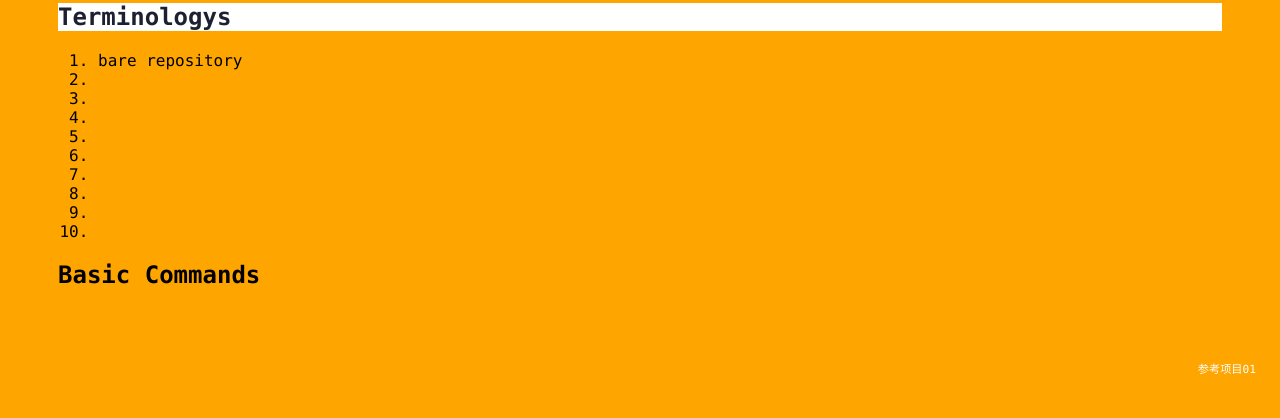
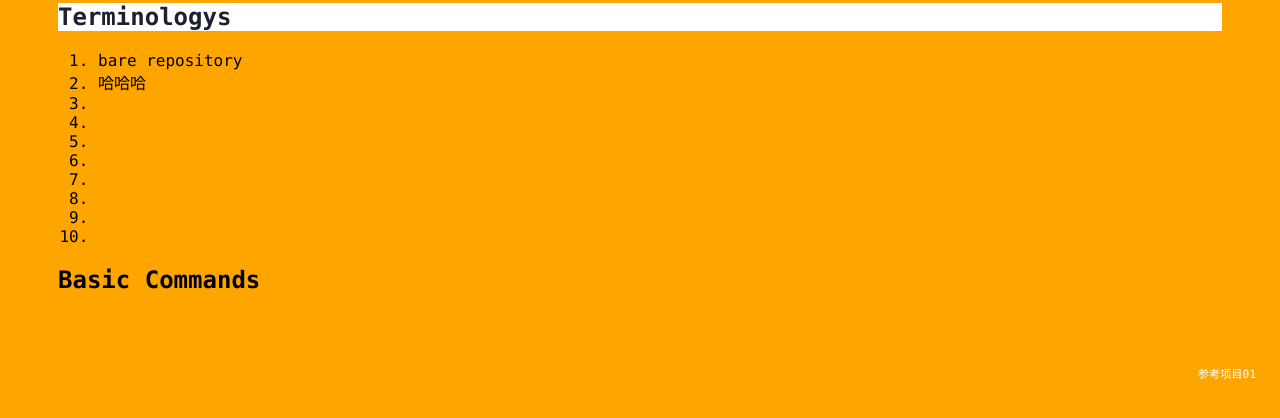
Before and after one commit to LukeLiu97/Git_learn_load, a plain HTML site: page index.html in a window 1280 px wide. Both pictures are taken after a click on the element "Terminologys". Shown: the part 242-660 px from the top of the page. Drawn offline with Linux system fonts and the light colour scheme.

Commit message:
Modified index.html

```diff
--- a/index.html
+++ b/index.html
@@ -17,7 +17,7 @@
             <div class="panel">
                 <ol>
                     <li>bare repository</li>
-                    <li></li>
+                    <li>哈哈哈</li>
                     <li></li>
                     <li></li>
                     <li></li>
```
